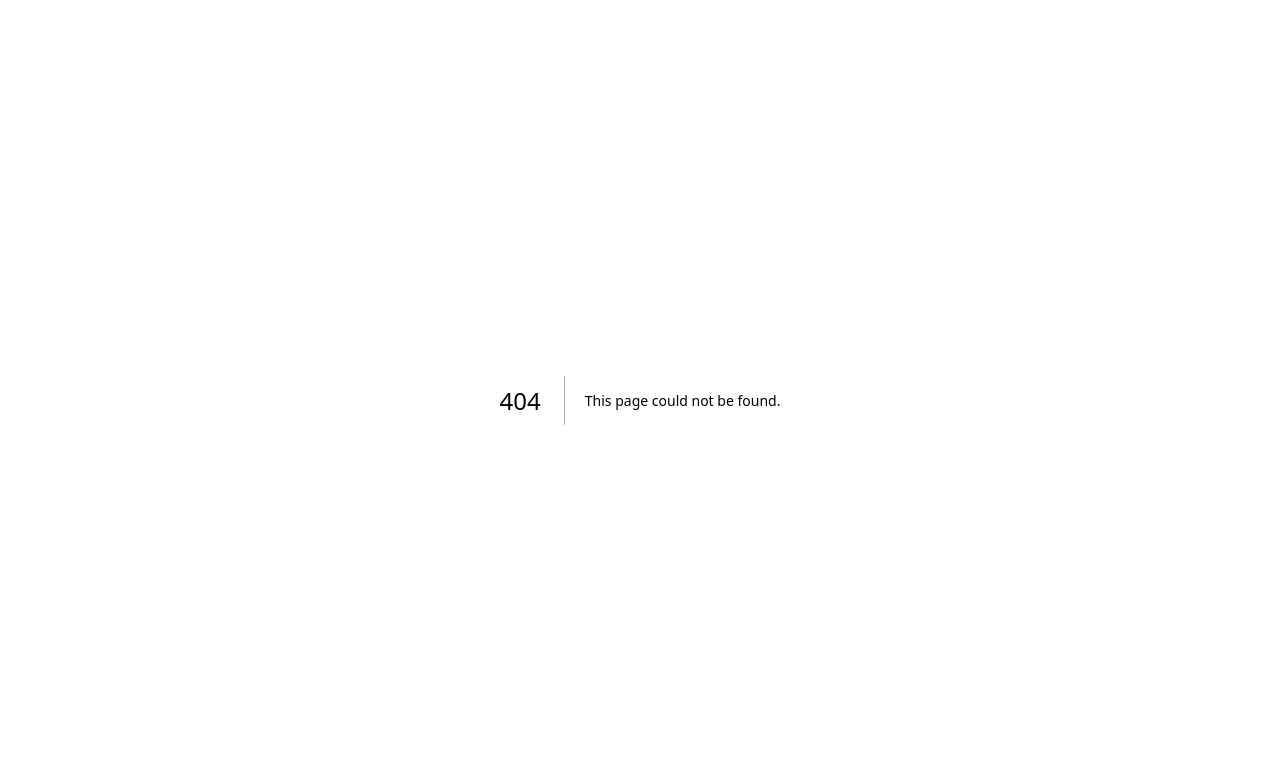
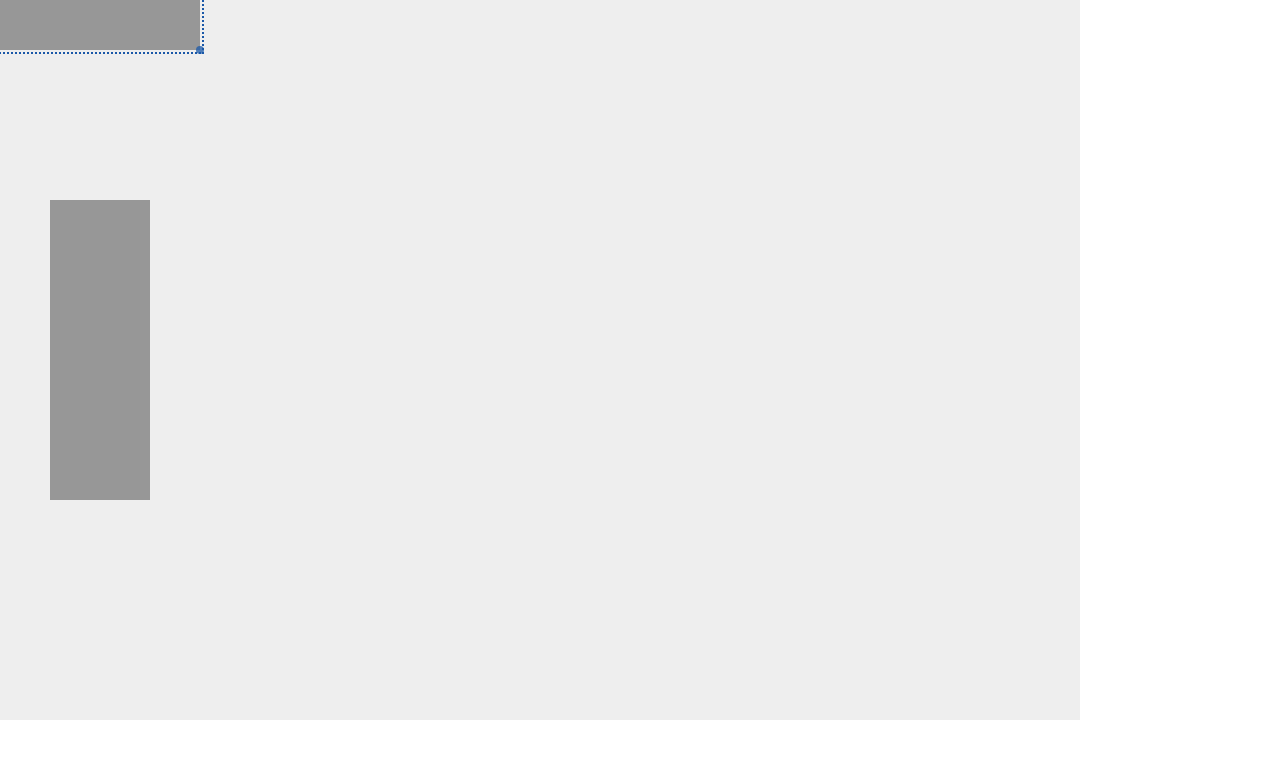
Before and after one commit to eoussama/eo-textdraw-editor, a Next.js app: page /editor/Editor in a window 1280 px wide. Before the commit this address had no page. Shown: the top 758 px of the page. Built offline with nearby package versions, Linux system fonts and the light colour scheme.

Commit message:
🧩 Editor, resolves #48

```diff
--- /dev/null
+++ b/components/editor/Editor.tsx
@@ -0,0 +1,27 @@
+import { Board } from '../../utils/models/board';
+import BoardComponent from '../board/Board';
+import styles from './Editor.module.scss';
+
+
+export default function Editor() {
+  const board = new Board();
+
+  return (
+    <div className={styles['root']}>
+      <div className={styles['head']}></div>
+
+      <div className={styles['main']}>
+        <div className={styles['left']}></div>
+
+        <div className={styles['center']}>
+          <div className={styles['meta']}></div>
+          <div className={styles['content']}>
+            <BoardComponent board={board} />
+          </div>
+        </div>
+
+        <div className={styles['right']}></div>
+      </div>
+    </div>
+  )
+}
--- /dev/null
+++ b/pages/editor/Editor.tsx
@@ -0,0 +1,9 @@
+import styles from './Editor.module.scss';
+import Editor from '../../components/editor/Editor';
+
+
+export default function EditorPage() {
+  return (
+    <Editor />
+  )
+}
```
Also changed, not shown: pages/home/Home.tsx (+2 -9 lines), pages/index.tsx (+4 -4 lines), components/editor/Editor.module.scss (added), pages/editor/Editor.module.scss (added).
